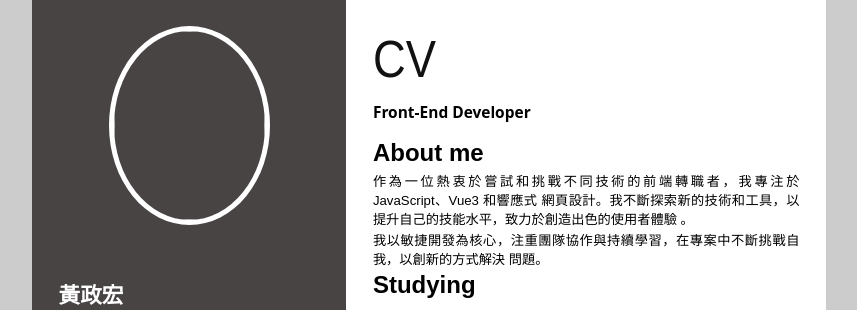
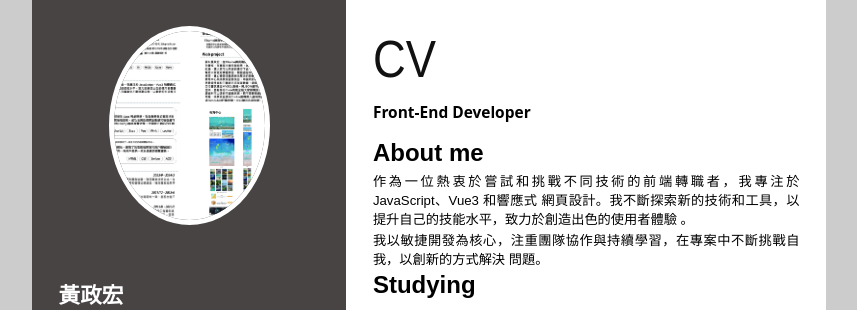
Before and after one commit to justin20745413/my-cv, a plain HTML site: page index.html in a window 1280 px wide. Shown: the top 310 px of the page, without its empty margins (211-1068 px from the left). Drawn offline with Linux system fonts and the light colour scheme.

Commit message:
圖片位置更新

```diff
--- a/index.html
+++ b/index.html
@@ -280,7 +280,7 @@ page[size="A4"] {
     <page size="A4">
         <div class="container">
             <div class="leftPanel">
-                <img src="./IMG_1401.JPG" />
+                <img src="/CV_黃政宏.jpg" />
                 <div class="details">
                     <div class="item bottomLineSeparator">
                         <h2>
```
